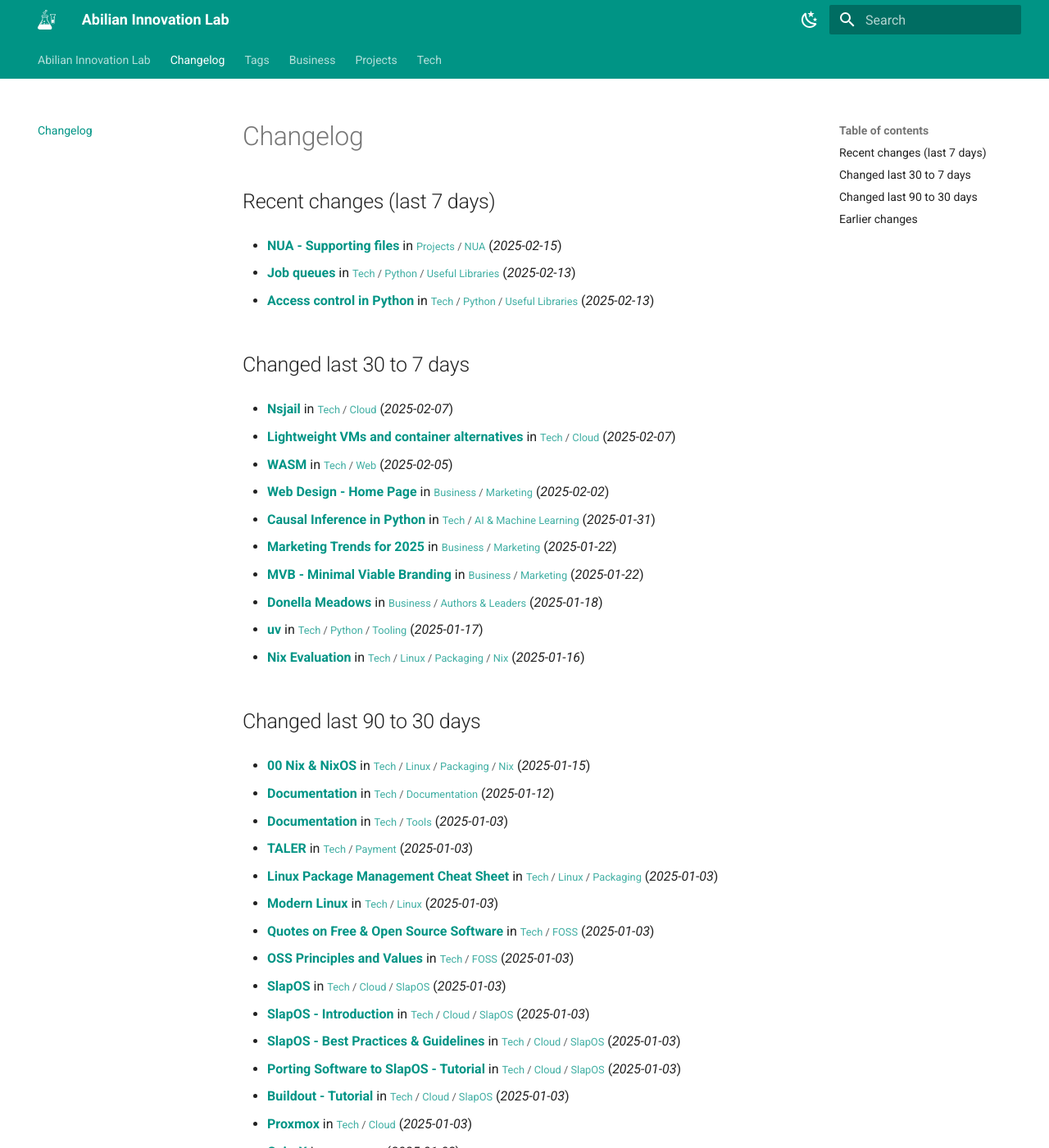
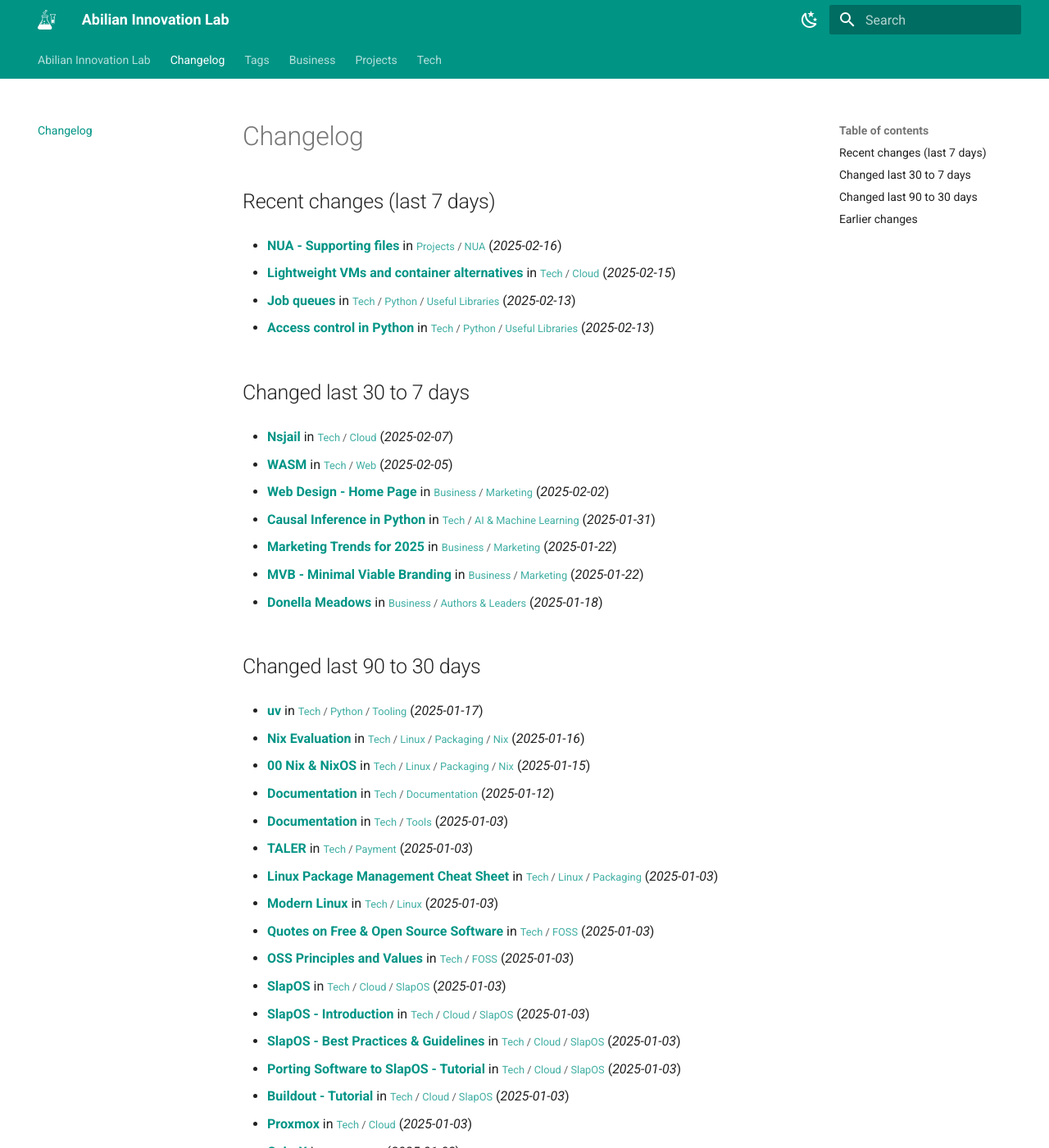
Before and after one commit to abilian/lab.abilian.com, an MkDocs documentation site: the page built from docs/changelog.md, in a window 1280 px wide and 1400 px high. Shown: the whole window at 82% size. Built offline with MkDocs 1.6.1 and Material for MkDocs 9.7.7, drawn with Linux system fonts in a browser that asks for light colours; comment, search, counter and statistics services are not loaded; some of the changed lines change nothing that is shown.

Commit message:
Update content

```diff
--- a/docs/changelog.md
+++ b/docs/changelog.md
@@ -2,7 +2,9 @@
 
 ## Recent changes (last 7 days)
 
-- **[NUA - Supporting files](/Projects/NUA/NUA - Supporting files/)** in <small>[Projects](/Projects/00 Projects/) / [NUA](/Projects/NUA/00 NUA/)</small> (*2025-02-15*)
+- **[NUA - Supporting files](/Projects/NUA/NUA - Supporting files/)** in <small>[Projects](/Projects/00 Projects/) / [NUA](/Projects/NUA/00 NUA/)</small> (*2025-02-16*)
+
+- **[Lightweight VMs and container alternatives](/Tech/Cloud/Lightweight VMs and container alternatives/)** in <small>[Tech](/Tech/00 Technology/) / [Cloud](/Tech/Cloud/6 pilars AWS/)</small> (*2025-02-15*)
 
 - **[Job queues](/Tech/Python/Useful Libraries/Job queues/)** in <small>[Tech](/Tech/00 Technology/) / [Python](/Tech/Python/00 Python/) / [Useful Libraries](/Tech/Python/Useful Libraries/(Pretty) tables in Python/)</small> (*2025-02-13*)
 
@@ -13,8 +15,6 @@
 ## Changed last 30 to 7 days
 
 - **[Nsjail](/Tech/Cloud/Nsjail/)** in <small>[Tech](/Tech/00 Technology/) / [Cloud](/Tech/Cloud/6 pilars AWS/)</small> (*2025-02-07*)
-
-- **[Lightweight VMs and container alternatives](/Tech/Cloud/Lightweight VMs and container alternatives/)** in <small>[Tech](/Tech/00 Technology/) / [Cloud](/Tech/Cloud/6 pilars AWS/)</small> (*2025-02-07*)
 
 - **[WASM](/Tech/Web/WASM/)** in <small>[Tech](/Tech/00 Technology/) / [Web](/Tech/Web/Content Repositories/)</small> (*2025-02-05*)
 
@@ -28,13 +28,13 @@
 
 - **[Donella Meadows](/Business/Authors & Leaders/Donella Meadows/)** in <small>[Business](/Business/00 Business/) / [Authors & Leaders](/Business/Authors & Leaders/00 Authors/)</small> (*2025-01-18*)
 
+
+
+## Changed last 90 to 30 days
+
 - **[uv](/Tech/Python/Tooling/uv/)** in <small>[Tech](/Tech/00 Technology/) / [Python](/Tech/Python/00 Python/) / [Tooling](/Tech/Python/Tooling/Documentation/)</small> (*2025-01-17*)
 
 - **[Nix Evaluation](/Tech/Linux/Packaging/Nix/Nix Evaluation/)** in <small>[Tech](/Tech/00 Technology/) / [Linux](/Tech/Linux/DGFIP Report - Desktop Linux/) / [Packaging](/Tech/Linux/Packaging/Debian Packaging/) / [Nix](/Tech/Linux/Packaging/Nix/00 Nix & NixOS/)</small> (*2025-01-16*)
-
-
-
-## Changed last 90 to 30 days
 
 - **[00 Nix & NixOS](/Tech/Linux/Packaging/Nix/00 Nix & NixOS/)** in <small>[Tech](/Tech/00 Technology/) / [Linux](/Tech/Linux/DGFIP Report - Desktop Linux/) / [Packaging](/Tech/Linux/Packaging/Debian Packaging/) / [Nix](/Tech/Linux/Packaging/Nix/00 Nix & NixOS/)</small> (*2025-01-15*)
 
```
